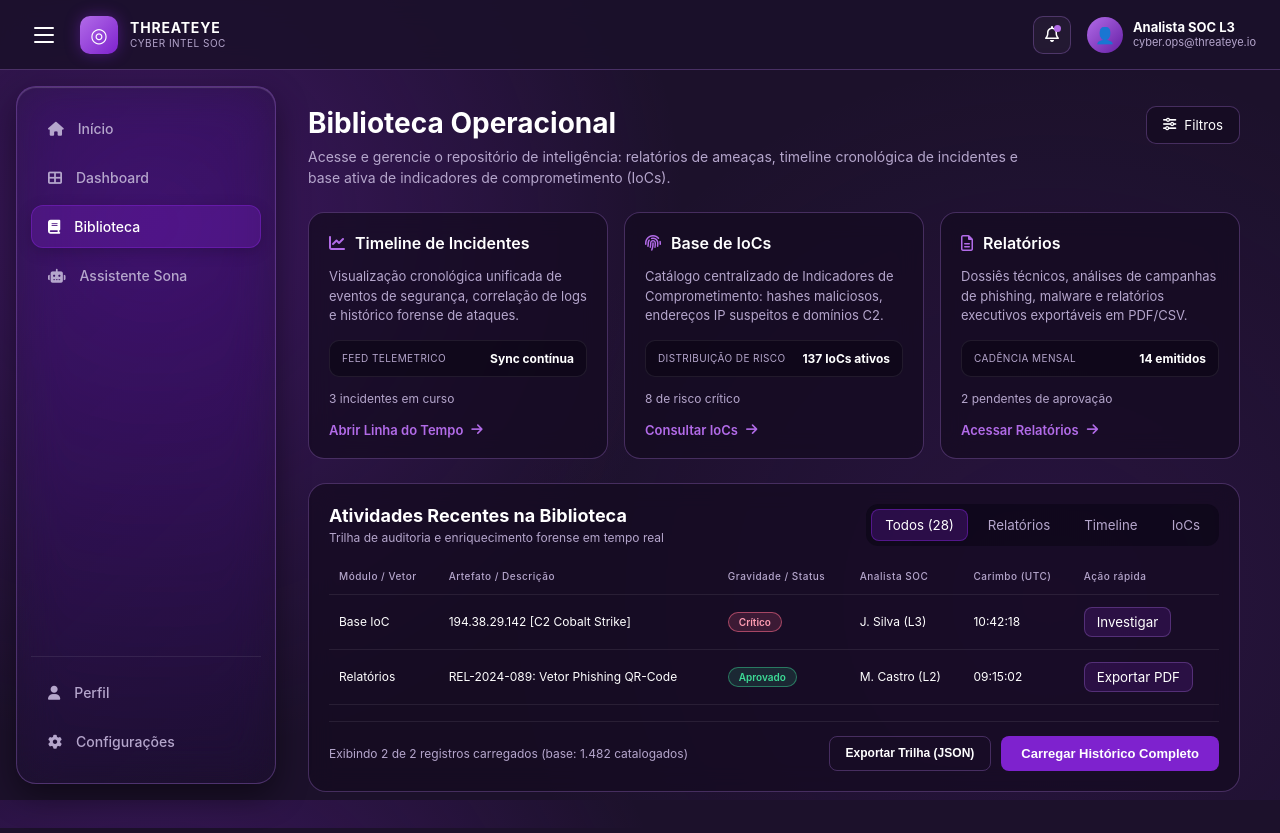
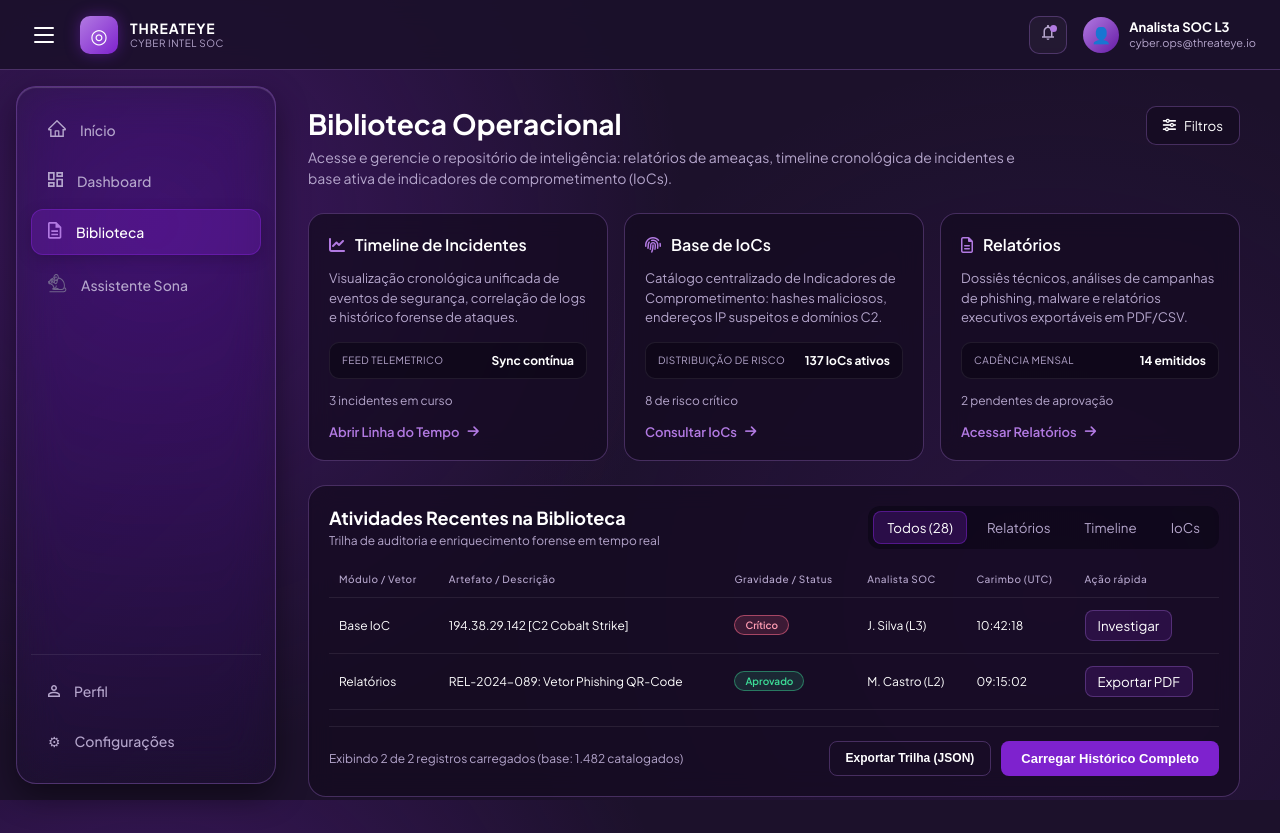
Before and after one commit to BeatrizDias1/threatEye, a plain HTML site: page biblioteca.html in a window 1280 px wide. Drawn offline with Linux system fonts and the light colour scheme.

Commit message:
Refactor sidebar and topbar with SVG icons

```diff
--- a/biblioteca.html
+++ b/biblioteca.html
@@ -8,19 +8,21 @@
 
     <link rel="stylesheet" href="style.css">
     <link rel="stylesheet" href="https://cdnjs.cloudflare.com/ajax/libs/font-awesome/6.5.2/css/all.min.css">
+
+   <link rel="preconnect" href="https://fonts.googleapis.com">
+    <link href="https://fonts.googleapis.com/css2?family=Plus+Jakarta+Sans:wght@400;500;600;700&family=JetBrains+Mono:wght@400;500&display=swap" rel="stylesheet">
+    <script src="theme.js"></script>
 </head>
 
 <body>
 
-    <!-- TOPBAR -->
-    <header class="topbar">
+   <header class="topbar">
         <div class="topbar__left">
             <button id="toggleSidebar" class="hamburger-btn" aria-label="Alternar menu">
                 <span></span>
                 <span></span>
                 <span></span>
             </button>
-
             <div class="brand">
                 <div class="brand__icon">◎</div>
                 <div class="brand__text">
@@ -32,55 +34,70 @@
 
         <div class="topbar__right">
             <button class="notif-btn" aria-label="Notificações">
-                <i class="fa-regular fa-bell"></i>
+                <svg width="12" height="15" viewBox="0 0 12 15" fill="none" xmlns="http://www.w3.org/2000/svg">
+                <path d="M0 12.75V11.25H1.5V6C1.5 4.9625 1.8125 4.04063 2.4375 3.23438C3.0625 2.42812 3.875 1.9 4.875 1.65V1.125C4.875 0.8125 4.98438 0.546875 5.20312 0.328125C5.42188 0.109375 5.6875 0 6 0C6.3125 0 6.57812 0.109375 6.79688 0.328125C7.01562 0.546875 7.125 0.8125 7.125 1.125V1.65C8.125 1.9 8.9375 2.42812 9.5625 3.23438C10.1875 4.04063 10.5 4.9625 10.5 6V11.25H12V12.75H0V12.75M6 7.125V7.125V7.125V7.125V7.125V7.125V7.125V7.125V7.125M6 15C5.5875 15 5.23438 14.8531 4.94063 14.5594C4.64688 14.2656 4.5 13.9125 4.5 13.5H7.5C7.5 13.9125 7.35312 14.2656 7.05937 14.5594C6.76562 14.8531 6.4125 15 6 15V15M3 11.25H9V6C9 5.175 8.70625 4.46875 8.11875 3.88125C7.53125 3.29375 6.825 3 6 3C5.175 3 4.46875 3.29375 3.88125 3.88125C3.29375 4.46875 3 5.175 3 6V11.25V11.25" fill="#B8A8D0"/>
+                </svg>
                 <span class="badge"></span>
             </button>
-
-            <div class="user-profile">
+            <a href="login.html" class="user-profile" style="text-decoration: none; color: inherit;">
                 <div class="user-avatar">👤</div>
                 <div class="user-info">
                     <strong>Analista SOC L3</strong>
                     <span>cyber.ops@threateye.io</span>
                 </div>
-            </div>
+            </a>
         </div>
     </header>
 
     <!-- LAYOUT -->
     <div class="layout">
 
-        <!-- SIDEBAR -->
-        <aside id="sidebar" class="sidebar">
+       <aside id="sidebar" class="sidebar">
             <nav class="sidebar__nav">
                 <a href="index.html" class="sidebar__item">
-                    <i class="fa-solid fa-house"></i>
-                    <span class="label">Início</span>
+                <span class="icon">
+                    <svg width="18" height="17" viewBox="0 0 18 17" fill="none" xmlns="http://www.w3.org/2000/svg">
+                    <path d="M17.6267 8.36353L9.95503 0.695931L9.4408 0.181714C9.32364 0.065323 9.16519 0 9.00004 0C8.83488 0 8.67644 0.065323 8.55927 0.181714L0.373343 8.36353C0.253286 8.48312 0.158403 8.62554 0.0942952 8.7824C0.0301869 8.93926 -0.0018477 9.10737 8.22954e-05 9.27681C0.00802401 9.97567 0.589755 10.5336 1.28863 10.5336H2.13243V17H15.8676V10.5336H16.7293C17.0688 10.5336 17.3885 10.4005 17.6287 10.1603C17.747 10.0424 17.8407 9.9022 17.9045 9.74782C17.9682 9.59344 18.0007 9.42795 18 9.26093C18 8.92341 17.867 8.60376 17.6267 8.36353ZM10.1119 15.5705H7.88819V11.5203H10.1119V15.5705ZM14.4381 9.10408V15.5705H11.3826V11.0438C11.3826 10.605 11.0272 10.2497 10.5884 10.2497H7.41169C6.97291 10.2497 6.61752 10.605 6.61752 11.0438V15.5705H3.56194V9.10408H1.65593L9.00202 1.76407L9.46066 2.2227L16.3461 9.10408H14.4381Z" fill="#A855F7"/>
+                    </svg>
+                 </span>
+                   <span class="label">Início</span>
                 </a>
 
                 <a href="dashboard.html" class="sidebar__item">
-                    <i class="fa-solid fa-table-cells-large"></i>
+                    <span class="icon">
+                        <svg width="15" height="15" viewBox="0 0 15 15" fill="none" xmlns="http://www.w3.org/2000/svg">
+                        <path d="M8.33333 5V0H15V5H8.33333V5M0 8.33333V0H6.66667V8.33333H0V8.33333M8.33333 15V6.66667H15V15H8.33333V15M0 15V10H6.66667V15H0V15M1.66667 6.66667H5V1.66667H1.66667V6.66667V6.66667M10 13.3333H13.3333V8.33333H10V13.3333V13.3333M10 3.33333H13.3333V1.66667H10V3.33333V3.33333M1.66667 13.3333H5V11.6667H1.66667V13.3333V13.3333M5 6.66667V6.66667V6.66667V6.66667V6.66667V6.66667M10 3.33333V3.33333V3.33333V3.33333V3.33333V3.33333M10 8.33333V8.33333V8.33333V8.33333V8.33333V8.33333M5 11.6667V11.6667V11.6667V11.6667V11.6667V11.6667" fill="#70648C"/>
+                        </svg>
+                    </span>
                     <span class="label">Dashboard</span>
                 </a>
-
                 <a href="biblioteca.html" class="sidebar__item active">
-                    <i class="fa-solid fa-book"></i>
+                    <span class="icon">
+                        <svg width="14" height="17" viewBox="0 0 14 17" fill="none" xmlns="http://www.w3.org/2000/svg">
+                        <path d="M3.33333 13.3333H10V11.6667H3.33333V13.3333V13.3333M3.33333 10H10V8.33333H3.33333V10V10M1.66667 16.6667C1.20833 16.6667 0.815972 16.5035 0.489583 16.1771C0.163194 15.8507 0 15.4583 0 15V1.66667C0 1.20833 0.163194 0.815972 0.489583 0.489583C0.815972 0.163194 1.20833 0 1.66667 0H8.33333L13.3333 5V15C13.3333 15.4583 13.1701 15.8507 12.8438 16.1771C12.5174 16.5035 12.125 16.6667 11.6667 16.6667H1.66667V16.6667M7.5 5.83333V1.66667H1.66667V1.66667V1.66667V15V15V15H11.6667V15V15V5.83333H7.5V5.83333M1.66667 1.66667V1.66667V5.83333V5.83333V1.66667V5.83333V5.83333V15V15V15V15V15V15V1.66667V1.66667V1.66667V1.66667" fill="#70648C"/>
+                        </svg>
+                    </span>
                     <span class="label">Biblioteca</span>
                 </a>
-
-                <a href="dashboard.html#sona" class="sidebar__item">
-                    <i class="fa-solid fa-robot"></i>
+                <a href="#assistente" class="sidebar__item">
+                    <span class="icon">
+                        <img src="assets/icones/icone_sona.svg" alt="Assistente Sona" width="19" height="19">
+                    </span>
                     <span class="label">Assistente Sona</span>
                 </a>
             </nav>
 
             <div class="sidebar__footer">
-                <a href="configuracoes.html" class="sidebar__item">
-                    <i class="fa-solid fa-user"></i>
+                <a href="#perfil" class="sidebar__item">
+                    <span class="icon">
+                        <svg width="12" height="12" viewBox="0 0 12 12" fill="none" xmlns="http://www.w3.org/2000/svg">
+                        <path d="M6 6C5.175 6 4.46875 5.70625 3.88125 5.11875C3.29375 4.53125 3 3.825 3 3C3 2.175 3.29375 1.46875 3.88125 0.88125C4.46875 0.29375 5.175 0 6 0C6.825 0 7.53125 0.29375 8.11875 0.88125C8.70625 1.46875 9 2.175 9 3C9 3.825 8.70625 4.53125 8.11875 5.11875C7.53125 5.70625 6.825 6 6 6V6M0 12V9.9C0 9.475 0.109375 9.08437 0.328125 8.72812C0.546875 8.37187 0.8375 8.1 1.2 7.9125C1.975 7.525 2.7625 7.23438 3.5625 7.04063C4.3625 6.84688 5.175 6.75 6 6.75C6.825 6.75 7.6375 6.84688 8.4375 7.04063C9.2375 7.23438 10.025 7.525 10.8 7.9125C11.1625 8.1 11.4531 8.37187 11.6719 8.72812C11.8906 9.08437 12 9.475 12 9.9V12H0V12M1.5 10.5H10.5V9.9C10.5 9.7625 10.4656 9.6375 10.3969 9.525C10.3281 9.4125 10.2375 9.325 10.125 9.2625C9.45 8.925 8.76875 8.67188 8.08125 8.50313C7.39375 8.33438 6.7 8.25 6 8.25C5.3 8.25 4.60625 8.33438 3.91875 8.50313C3.23125 8.67188 2.55 8.925 1.875 9.2625C1.7625 9.325 1.67188 9.4125 1.60312 9.525C1.53437 9.6375 1.5 9.7625 1.5 9.9V10.5V10.5M6 4.5C6.4125 4.5 6.76562 4.35312 7.05937 4.05937C7.35312 3.76562 7.5 3.4125 7.5 3C7.5 2.5875 7.35312 2.23438 7.05937 1.94062C6.76562 1.64687 6.4125 1.5 6 1.5C5.5875 1.5 5.23438 1.64687 4.94063 1.94062C4.64688 2.23438 4.5 2.5875 4.5 3C4.5 3.4125 4.64688 3.76562 4.94063 4.05937C5.23438 4.35312 5.5875 4.5 6 4.5V4.5M6 3V3V3V3V3V3V3V3V3V3M6 10.5V10.5V10.5V10.5V10.5V10.5V10.5V10.5V10.5V10.5V10.5V10.5V10.5" fill="#2E1F44"/>
+                        </svg>
+                    </span>
                     <span class="label">Perfil</span>
                 </a>
-
                 <a href="configuracoes.html" class="sidebar__item">
-                    <i class="fa-solid fa-gear"></i>
+                    <span class="icon">⚙</span>
                     <span class="label">Configurações</span>
                 </a>
             </div>
```
